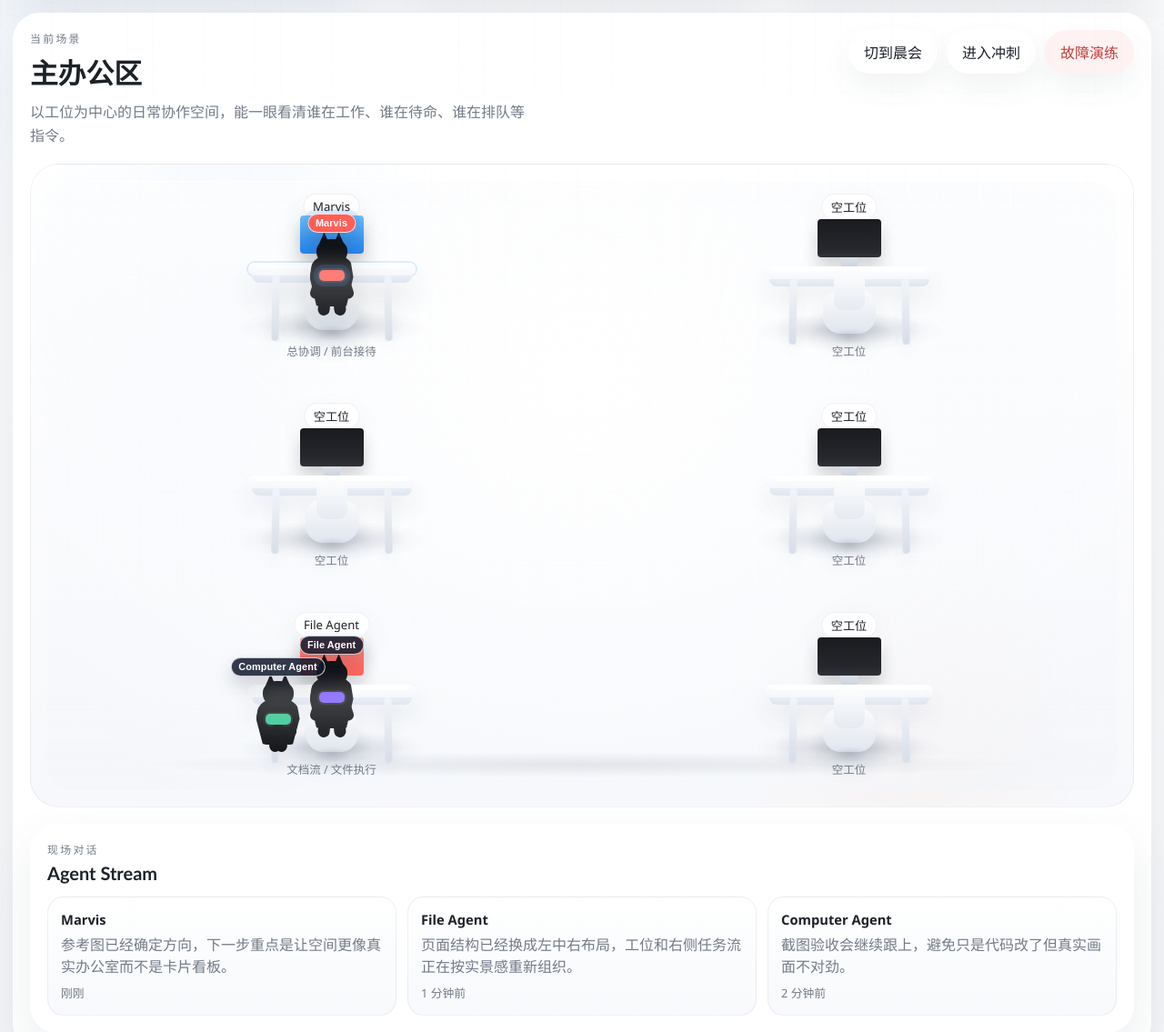
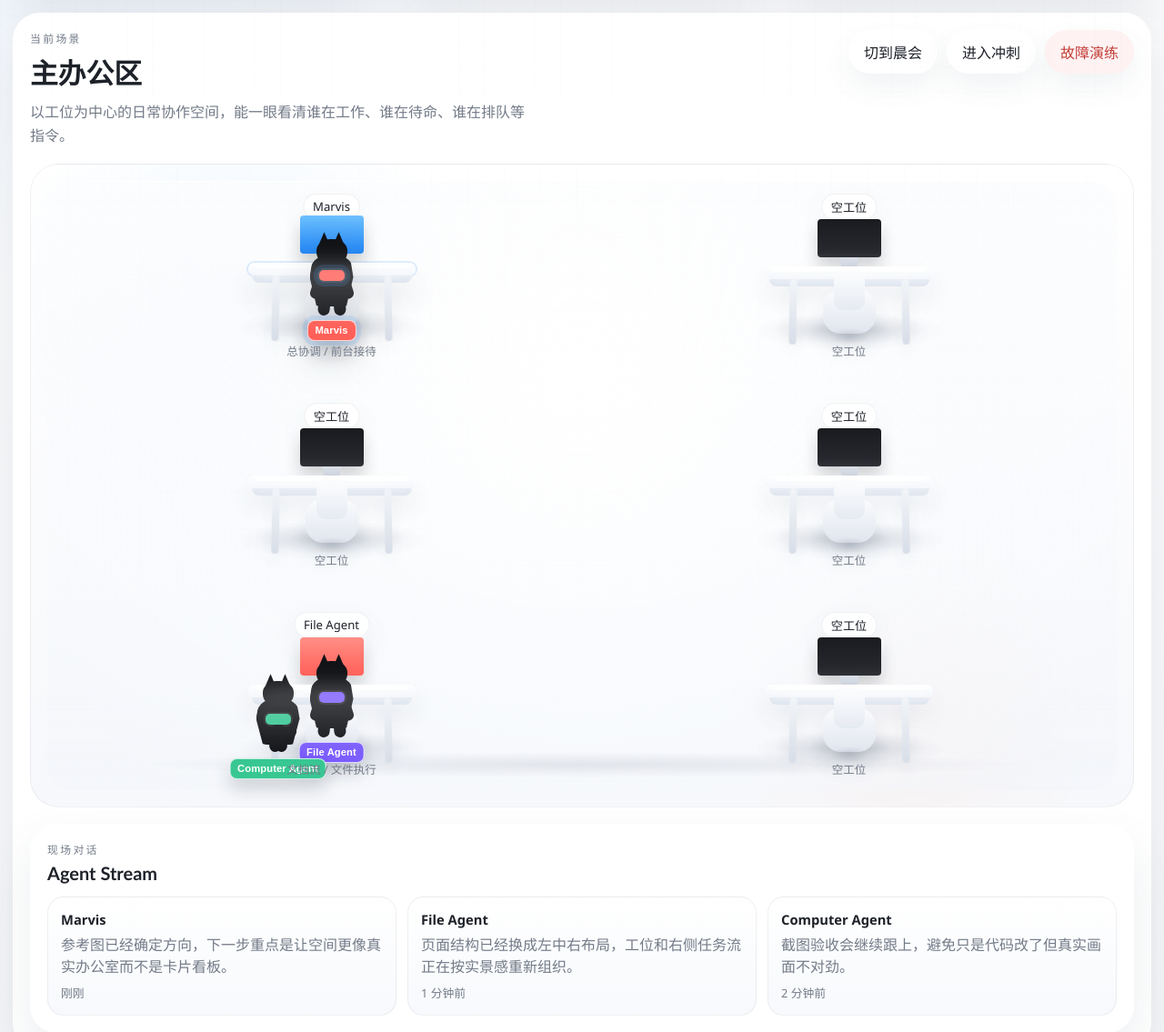
Before and after one commit to caojian888/QuoteAgentAssistant, a Python web app: template templates/agent-office.html in a window 1280 px wide. Shown: the part 347-1482 px from the top of the page at 91% size. Run offline with Jinja, Linux system fonts and the light colour scheme; the template is opened without the code that fills it, so the values that code supplies are empty.

Commit message:
Make office figure name tags visible

```diff
--- a/static/agent-office/styles.css
+++ b/static/agent-office/styles.css
@@ -792,17 +792,18 @@ body::before {
 
 .agent-name-tag {
   left: 50%;
-  top: -20px;
+  right: auto;
+  bottom: -22px;
   z-index: 6;
-  max-width: 118px;
-  min-height: 20px;
+  max-width: 132px;
+  min-height: 22px;
   transform: translateX(-50%);
   border: 1px solid rgba(255, 255, 255, 0.74);
-  border-radius: 999px;
-  padding: 3px 8px;
-  background: rgba(18, 26, 46, 0.86);
+  border-radius: 8px;
+  padding: 4px 8px;
+  background: var(--agent-accent, #3a97ff);
   color: #fff;
-  font-size: 0.68rem;
+  font-size: 0.7rem;
   font-weight: 800;
   line-height: 1.2;
   letter-spacing: 0.01em;
@@ -814,13 +815,12 @@ body::before {
 }
 
 .agent-figure.active .agent-name-tag {
-  background: var(--agent-accent, #3a97ff);
   box-shadow: 0 0 0 5px rgba(58, 151, 255, 0.14), 0 12px 22px rgba(18, 26, 46, 0.2);
 }
 
 .agent-figure.standing .agent-name-tag {
-  top: -18px;
-  max-width: 126px;
+  bottom: -24px;
+  max-width: 138px;
 }
 
 .agent-head {
```
